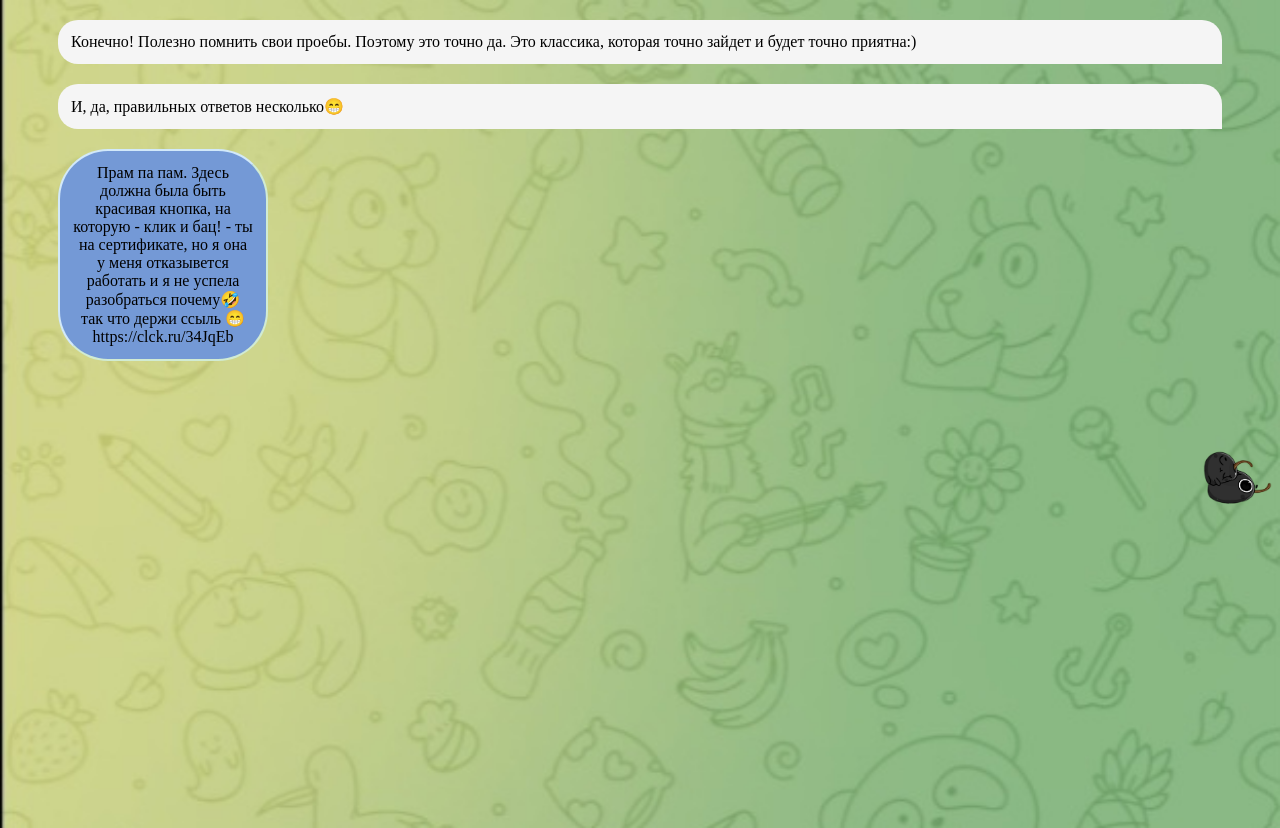
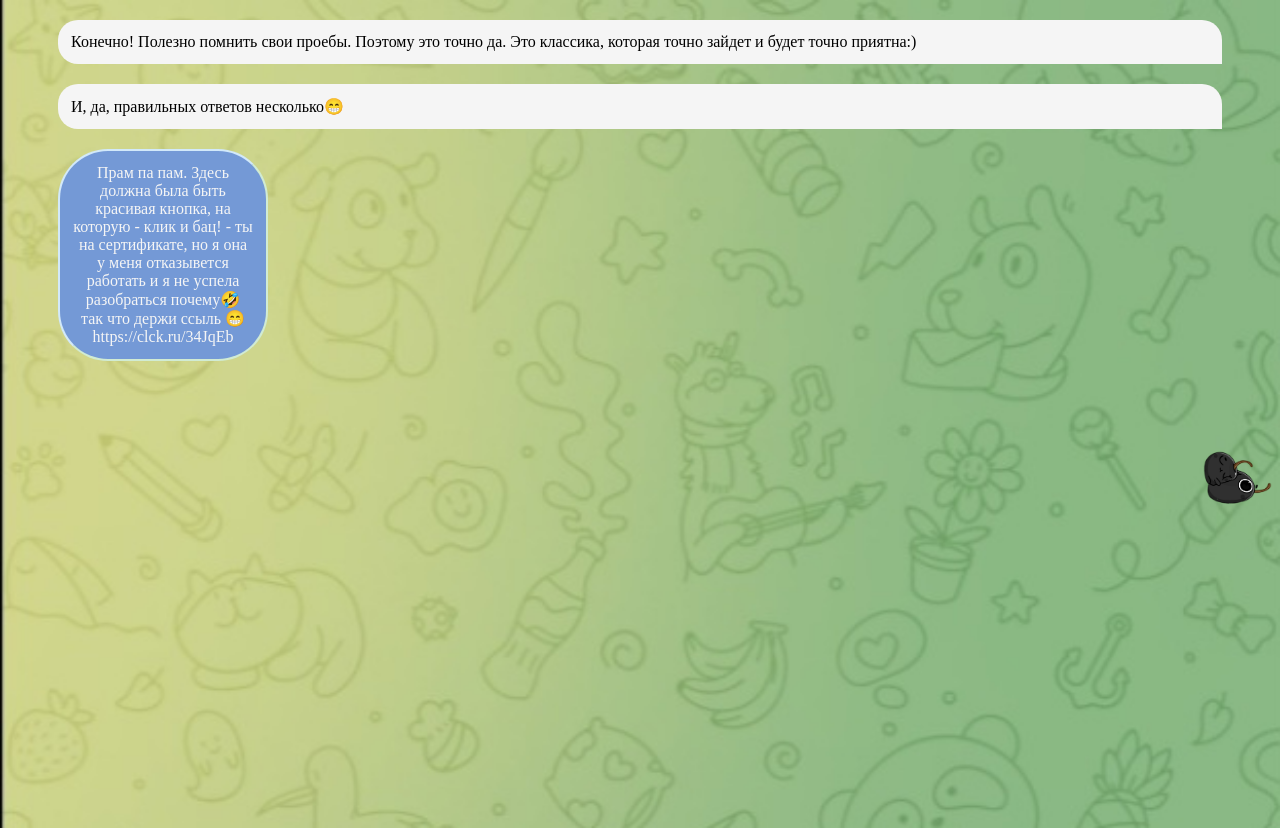
Before and after one commit to FefilovaVv/Gift, a plain HTML site: page Certificate.html in a window 1280 px wide. Drawn offline with Linux system fonts and the light colour scheme.

Commit message:
Update Certificate.html

```diff
--- a/Certificate.html
+++ b/Certificate.html
@@ -13,7 +13,7 @@
     <p>Конечно! Полезно помнить свои проебы. Поэтому это точно да. Это классика, которая точно зайдет и будет точно приятна:)</p>
   <p>И, да, правильных ответов несколько😁</p>
 
-  <p class="link"<a href="https://drive.google.com/file/d/1Ng-QYQEi50HsoAhzGhfh4Sl8eHit_7VX/view?usp=drivesdk">Прам па пам. Здесь должна была быть красивая кнопка, на которую - клик и бац! - ты на сертификате, но я она у меня отказывется работать и я не успела разобраться почему🤣  так что держи ссыль 😁 https://clck.ru/34JqEb </a></p>
+  <p class="link"><a href="https://drive.google.com/file/d/1Ng-QYQEi50HsoAhzGhfh4Sl8eHit_7VX/view?usp=drivesdk">Прам па пам. Здесь должна была быть красивая кнопка, на которую - клик и бац! - ты на сертификате, но я она у меня отказывется работать и я не успела разобраться почему🤣  так что держи ссыль 😁 https://clck.ru/34JqEb </a></p>
 
 
 
```
